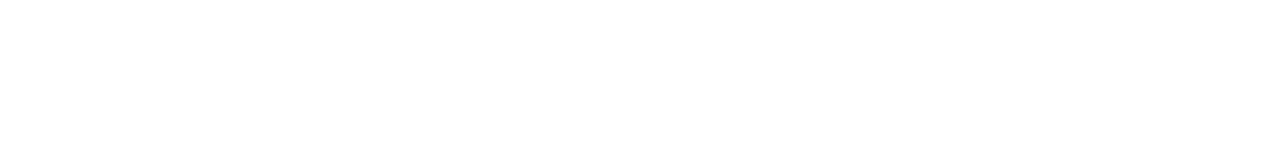
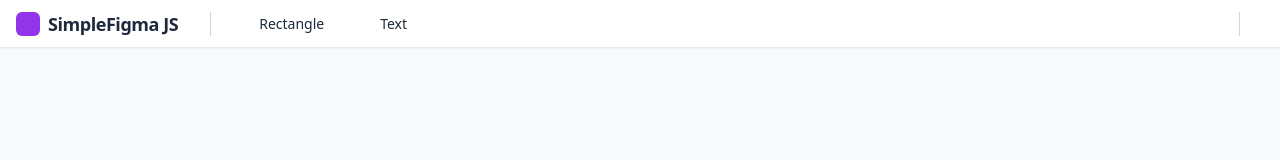
Before and after one commit to Shivansh2409/Figma_DOM, a plain HTML site: page Index.html in a window 1280 px wide. Drawn offline with nearby package versions, Linux system fonts and the light colour scheme.

Commit message:
Nav complete

```diff
--- a/Index.html
+++ b/Index.html
@@ -3,10 +3,71 @@
   <head>
     <meta charset="UTF-8" />
     <meta name="viewport" content="width=device-width, initial-scale=1.0" />
+    <title>SimpleFigma Clone (With Layers)</title>
+    <script src="https://cdn.tailwindcss.com"></script>
+    <script src="https://unpkg.com/lucide@latest"></script>
     <link rel="stylesheet" href="./style.css" />
-    <title>Document</title>
   </head>
-  <body>
+  <body
+    class="flex flex-col h-screen bg-gray-50 text-slate-800 font-sans overflow-hidden"
+  >
+    <!-- Header / Toolbar -->
+    <header
+      class="h-12 bg-white border-b border-gray-200 flex items-center px-4 justify-between shadow-sm z-30 relative"
+    >
+      <div class="flex items-center space-x-4">
+        <div
+          class="font-bold text-lg tracking-tight mr-4 flex items-center gap-2"
+        >
+          <div class="w-6 h-6 bg-purple-600 rounded-md"></div>
+          SimpleFigma JS
+        </div>
+
+        <div class="h-6 w-px bg-gray-300 mx-2"></div>
+
+        <button
+          class="p-2 hover:bg-gray-100 rounded-md transition-colors flex items-center gap-2 text-sm font-medium"
+          title="Add Rectangle"
+        >
+          <i data-lucide="square" class="w-4 h-4"></i>
+          <span>Rectangle</span>
+        </button>
+
+        <button
+          class="p-2 hover:bg-gray-100 rounded-md transition-colors flex items-center gap-2 text-sm font-medium"
+          title="Add Text"
+        >
+          <i data-lucide="type" class="w-4 h-4"></i>
+          <span>Text</span>
+        </button>
+      </div>
+
+      <div class="flex items-center space-x-2">
+        <button
+          class="p-2 hover:bg-gray-100 rounded-md transition-colors text-gray-600"
+          title="Export JSON"
+        >
+          <i data-lucide="file-json" class="w-4 h-4"></i>
+        </button>
+        <button
+          class="p-2 hover:bg-gray-100 rounded-md transition-colors text-gray-600"
+          title="Export HTML"
+        >
+          <i data-lucide="file-code" class="w-4 h-4"></i>
+        </button>
+
+        <div class="h-6 w-px bg-gray-300 mx-1"></div>
+
+        <button
+          id="btn-delete"
+          class="p-2 rounded-md transition-colors text-gray-300 cursor-not-allowed"
+          disabled
+          title="Delete Selected"
+        >
+          <i data-lucide="trash-2" class="w-4 h-4"></i>
+        </button>
+      </div>
+    </header>
     <script src="./app.js"></script>
   </body>
 </html>
--- a/style.css
+++ b/style.css
@@ -10,3 +10,7 @@
   width: 100%;
   font-family: Arial, Helvetica, sans-serif;
 }
+
+body {
+  overscroll-behavior: none;
+}
```
